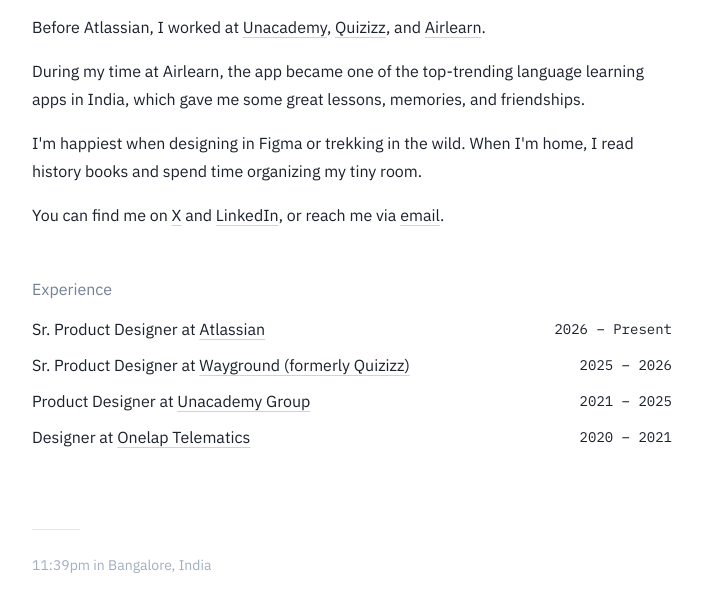
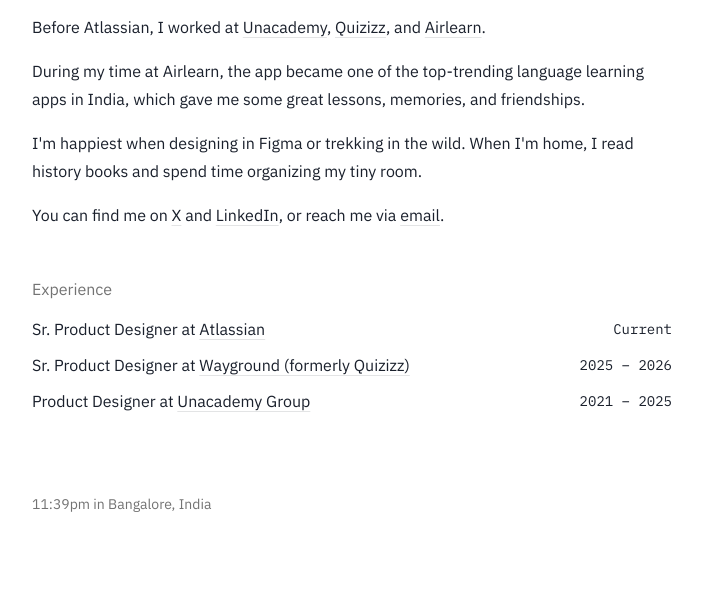
Before and after one commit to prashaaant/quantum-profile, a plain HTML site: page index.html in a window 1280 px wide. Shown: the part 199-810 px from the top of the page, without its empty margins (288-990 px from the left). Drawn offline with Linux system fonts and the light colour scheme.

Commit message:
Refine footer, greys and underline; mark current role; remove Onelap
- Current role shows Current instead of 2026 - Present
- Remove footer divider; footer and section titles use neutral grey #737373
- Duller default underline (12% opacity), hover at 60%
- Remove Onelap Telematics from experience

Co-Authored-By: Claude Opus 5.5 <noreply@anthropic.com>

```diff
--- a/index.html
+++ b/index.html
@@ -51,7 +51,7 @@
                                 <a href="https://www.atlassian.com/" class="link">Atlassian</a>
                             </p>
                         </div>
-                        <div class="experience-date">2026 – Present</div>
+                        <div class="experience-date">Current</div>
                     </div>
                     <div class="experience-item">
                         <div class="experience-content">
@@ -71,20 +71,10 @@
                         </div>
                         <div class="experience-date">2021 – 2025</div>
                     </div>
-                    <div class="experience-item">
-                        <div class="experience-content">
-                            <p class="experience-title">
-                                Designer at
-                                <a href="https://www.onelap.in/" class="link">Onelap Telematics</a>
-                            </p>
-                        </div>
-                        <div class="experience-date">2020 – 2021</div>
-                    </div>
                 </div>
             </div>
 
             <footer class="site-footer">
-                <hr class="footer-rule" />
                 <p class="local-time"><span id="local-time">--:--</span> in Bangalore, India</p>
             </footer>
         </div>
--- a/styles.css
+++ b/styles.css
@@ -83,7 +83,7 @@ body {
 .link {
     color: inherit;
     text-decoration: underline;
-    text-decoration-color: rgba(26, 32, 44, 0.2);
+    text-decoration-color: rgba(26, 32, 44, 0.12);
     text-decoration-thickness: 1px;
     text-underline-offset: 4px;
     transition: text-decoration-color 0.2s ease;
@@ -91,7 +91,7 @@ body {
 
 .link:hover,
 .link:focus-visible {
-    text-decoration-color: rgba(26, 32, 44, 0.8);
+    text-decoration-color: rgba(26, 32, 44, 0.6);
 }
 
 .link:focus-visible {
@@ -103,19 +103,13 @@ body {
 /* Footer */
 .site-footer {
     width: 100%;
-}
-
-.footer-rule {
-    width: 48px;
-    border: 0;
-    border-top: 1px solid #e2e8f0;
-    margin: 32px 0 24px;
+    margin-top: 32px;
 }
 
 .local-time {
     font-size: 14px;
     line-height: 22px;
-    color: #a0aec0;
+    color: #737373;
 }
 
 /* Section styles */
@@ -131,7 +125,7 @@ body {
 .section-title {
     font-size: 16px;
     line-height: 24px;
-    color: #718096;
+    color: #737373;
     font-weight: 400;
     margin: 0;
 }
```
